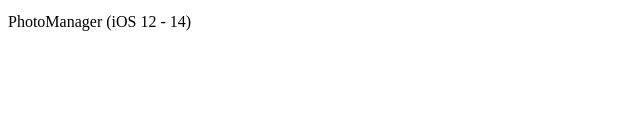
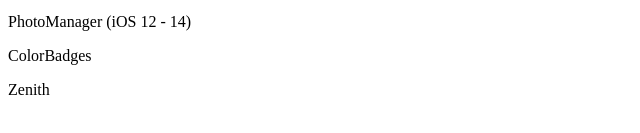
Before and after one commit to whoskanji/DebArchive, a plain HTML site: page index.html in a window 1280 px wide. Shown: the part 233-366 px from the top of the page, without its empty margins (0-640 px from the left). Drawn offline with Linux system fonts and the light colour scheme.

Commit message:
Added Zenith

```diff
--- a/index.html
+++ b/index.html
@@ -9,5 +9,7 @@
 <p>AnimPlus</p>
 <p>Viola Glyphs</p>
 <p>PhotoManager (iOS 12 - 14)</p>
+<p>ColorBadges</p>
+<p>Zenith</p>
 </body>
 </html>
```
Also changed, not shown: 3 other files.
